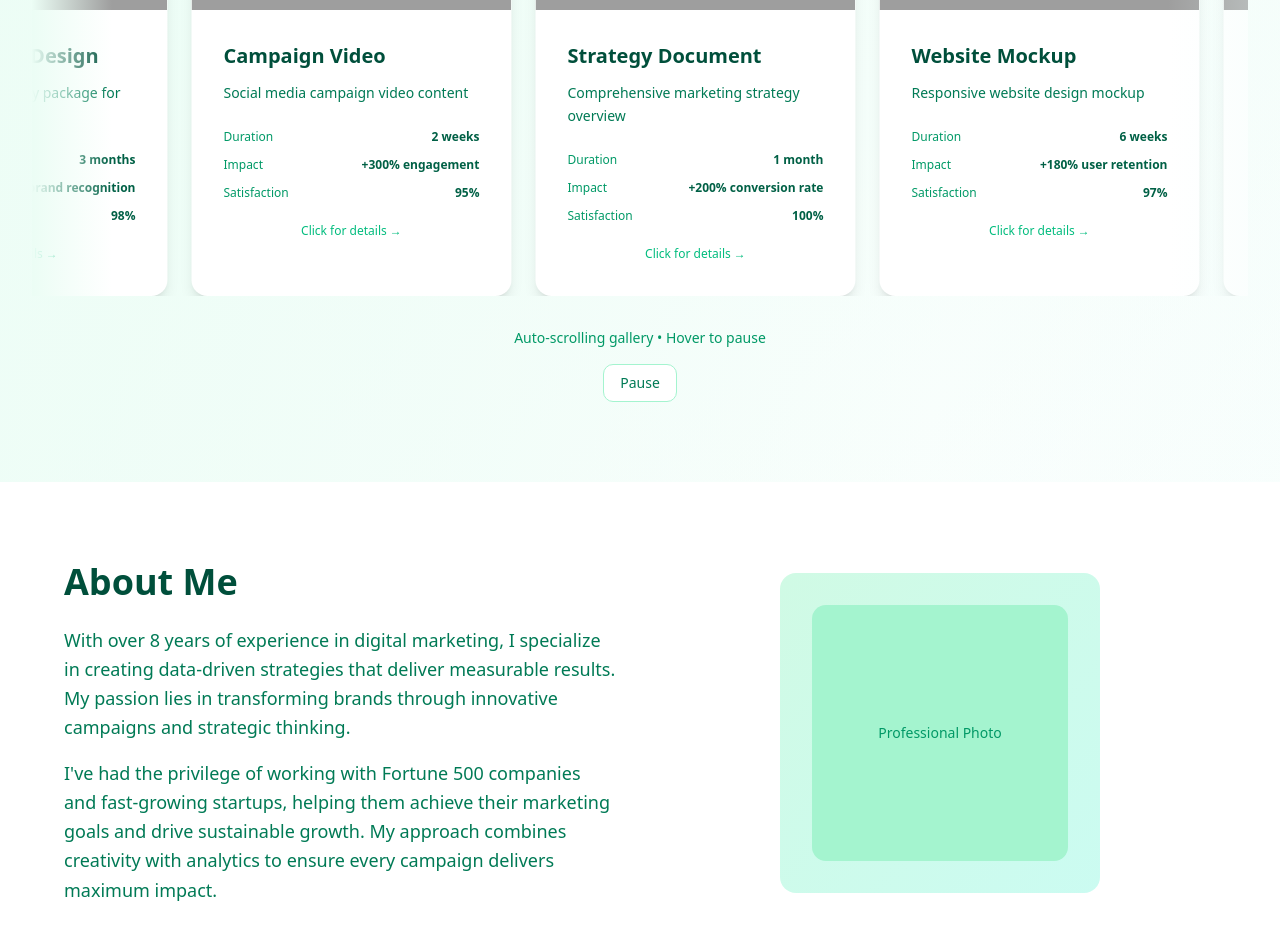
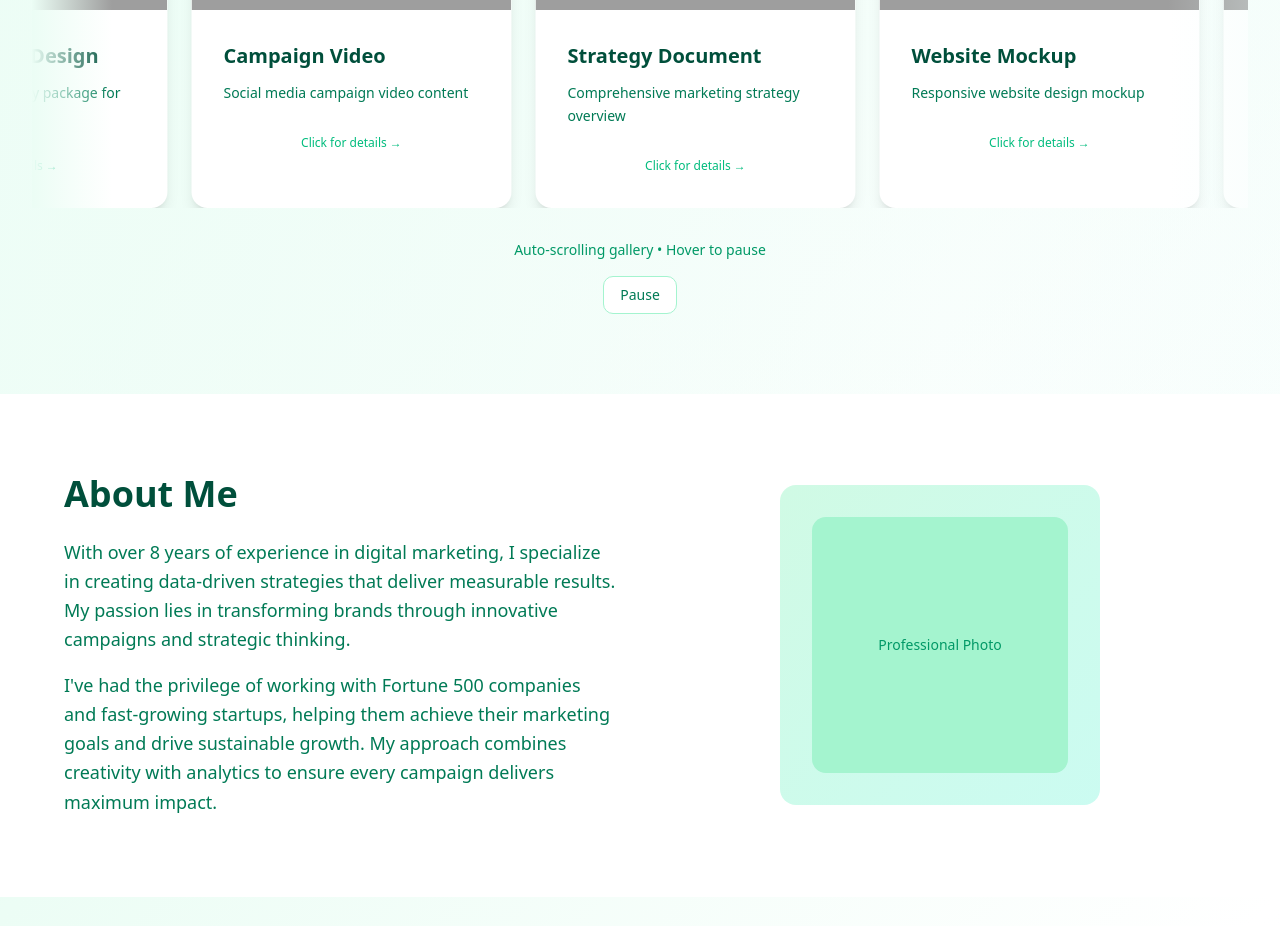
Before and after one commit to connorholly11/lauren-site, a React (Vite) app: page / in a window 1280 px wide. Shown: the part 1380-2306 px from the top of the page. Built offline with nearby package versions, Linux system fonts and the light colour scheme; grey boxes are pictures that could not be loaded; a web font is replaced by a local one.

Commit message:
RevisionId:  295263424668127232

```diff
--- a/src/components/generated/PersonalBrandLandingPage.tsx
+++ b/src/components/generated/PersonalBrandLandingPage.tsx
@@ -252,7 +252,9 @@ const PersonalBrandLandingPage: React.FC = () => {
                           </p>
                         </div>
 
-                        <div className="space-y-3 mb-4" data-magicpath-id="19" data-magicpath-path="PersonalBrandLandingPage.tsx">
+                        <div className="space-y-3 mb-4" data-magicpath-id="19" data-magicpath-path="PersonalBrandLandingPage.tsx" style={{
+                      display: "none"
+                    }}>
                           <div className="flex justify-between items-center" data-magicpath-id="20" data-magicpath-path="PersonalBrandLandingPage.tsx">
                             <span className="text-xs font-medium text-emerald-600" data-magicpath-id="21" data-magicpath-path="PersonalBrandLandingPage.tsx">Duration</span>
                             <span className="text-xs font-semibold text-emerald-800" data-magicpath-id="22" data-magicpath-path="PersonalBrandLandingPage.tsx">{item.stats.duration}</span>
```
